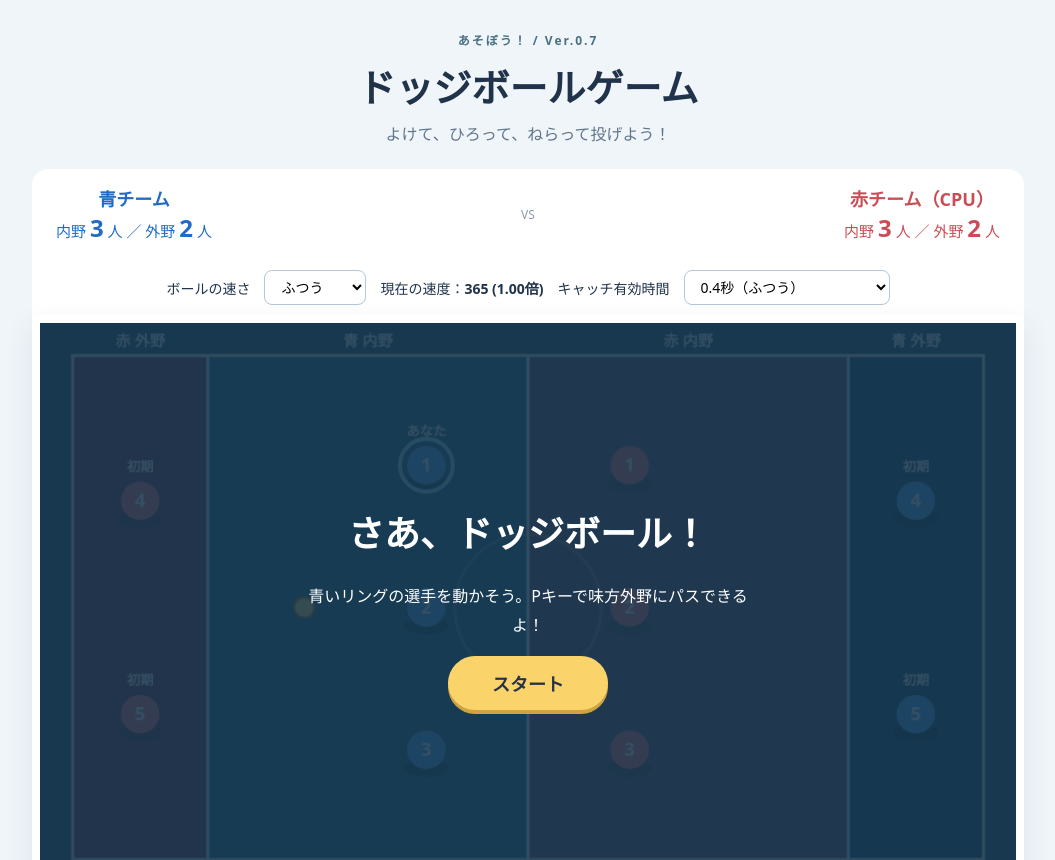
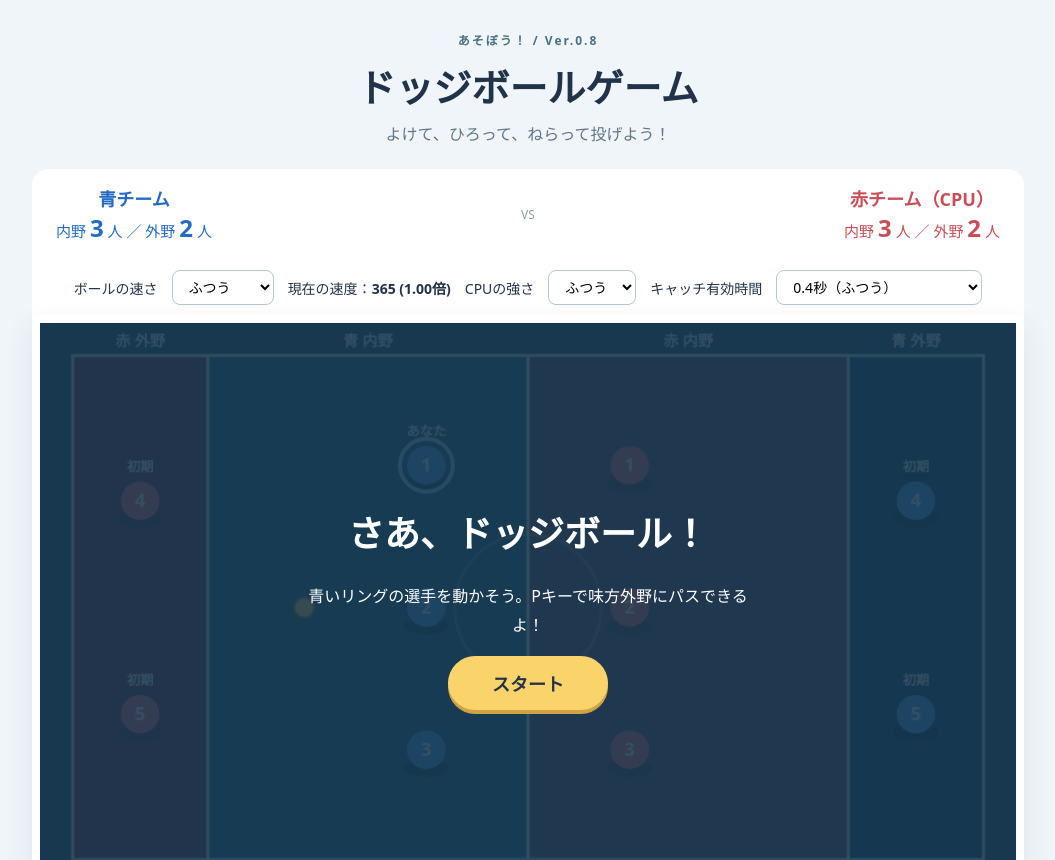
Before and after one commit to sekobass/dodgeball-game, a plain HTML site: page index.html in a window 1280 px wide. Shown: the top 860 px of the page, without its empty margins (112-1167 px from the left). Drawn offline with Linux system fonts and the light colour scheme.

Commit message:
Add CPU difficulty menu

```diff
--- a/index.html
+++ b/index.html
@@ -2,13 +2,13 @@
 <html lang="ja">
 <head><meta charset="utf-8"><meta name="viewport" content="width=device-width,initial-scale=1"><title>ドッジボールゲーム</title><link rel="stylesheet" href="style.css"><script src="game.js" defer></script></head>
 <body><main>
-<header><span class="badge">あそぼう！ / Ver.0.7</span><h1>ドッジボールゲーム</h1><p>よけて、ひろって、ねらって投げよう！</p></header>
+<header><span class="badge">あそぼう！ / Ver.0.8</span><h1>ドッジボールゲーム</h1><p>よけて、ひろって、ねらって投げよう！</p></header>
 <section class="score" aria-label="内野・外野人数">
   <div class="blue"><strong>青チーム</strong><div>内野 <b id="blueCount">3</b> 人 ／ 外野 <b id="blueOutCount">2</b> 人</div></div>
   <span>VS</span>
   <div class="red"><strong>赤チーム（CPU）</strong><div>内野 <b id="redCount">3</b> 人 ／ 外野 <b id="redOutCount">2</b> 人</div></div>
 </section>
-<div class="game-settings"><label for="speedSetting">ボールの速さ</label><select id="speedSetting"><option value="290">ゆっくり</option><option value="365" selected>ふつう</option><option value="440">はやい</option></select><span>現在の速度：<strong id="ballSpeed">365 (1.00倍)</strong></span><label for="catchSetting">キャッチ有効時間</label><select id="catchSetting"><option value="0.25">0.25秒（むずかしい）</option><option value="0.4" selected>0.4秒（ふつう）</option><option value="0.6">0.6秒（やさしい）</option><option value="1">1.0秒（とてもやさしい）</option></select></div>
+<div class="game-settings"><label for="speedSetting">ボールの速さ</label><select id="speedSetting"><option value="290">ゆっくり</option><option value="365" selected>ふつう</option><option value="440">はやい</option></select><span>現在の速度：<strong id="ballSpeed">365 (1.00倍)</strong></span><label for="cpuDifficulty">CPUの強さ</label><select id="cpuDifficulty"><option value="easy">弱い</option><option value="normal" selected>ふつう</option><option value="hard">強い</option></select><label for="catchSetting">キャッチ有効時間</label><select id="catchSetting"><option value="0.25">0.25秒（むずかしい）</option><option value="0.4" selected>0.4秒（ふつう）</option><option value="0.6">0.6秒（やさしい）</option><option value="1">1.0秒（とてもやさしい）</option></select></div>
 <div class="arena"><canvas id="court" width="960" height="560" aria-label="左から赤外野、青内野、赤内野、青外野のドッジボールコート"></canvas><div id="overlay"><h2 id="message">さあ、ドッジボール！</h2><p id="detail">青いリングの選手を動かそう。Pキーで味方外野にパスできるよ！</p><button id="start">スタート</button></div></div>
 <p id="status" role="status" aria-live="polite">スタートを押してはじめよう</p>
 <section class="help">
```
